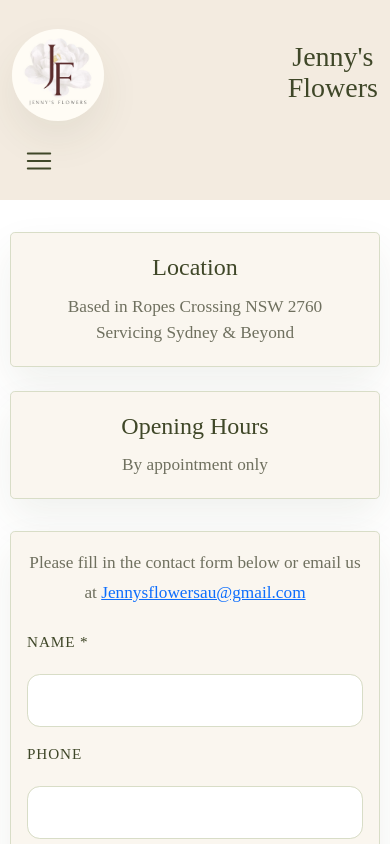
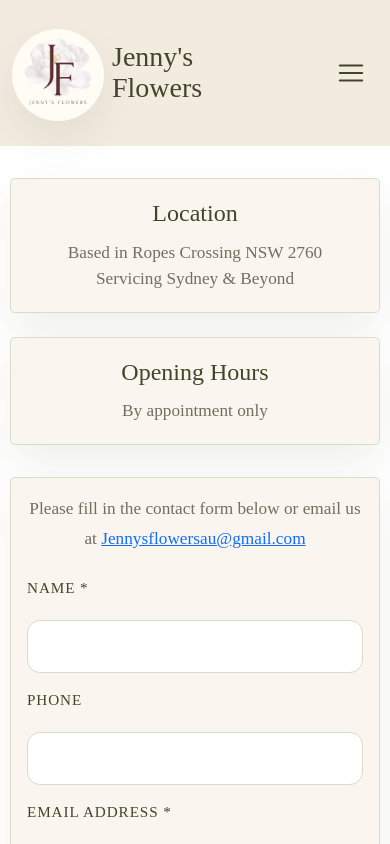
Before and after one commit to Junikab/jennys-flowers, a Vue app: page /contact in a window 390 px wide. Shown: the top 844 px of the page. Built offline with nearby package versions, Linux system fonts and the light colour scheme; a web font is replaced by a local one.

Commit message:
feat: Refactor header and navigation layout for improved responsiveness and styling

```diff
--- a/src/components/layout/TheHeader.vue
+++ b/src/components/layout/TheHeader.vue
@@ -1,6 +1,7 @@
 <template>
   <nav class="navbar navbar-expand-lg site-header">
     <div class="container site-header__inner">
+      <div class="site-branding">
         <router-link class="navbar-brand site-brand" to="/">
           <img
             src="@/assets/images/logo/logo.png"
@@ -14,6 +15,7 @@
             >Jenny's<br class="d-md-none" />
             Flowers</span
           >
+        </div>
       </div>
       <div class="site-nav">
         <TheNavigation />
@@ -46,8 +48,16 @@ export default {
   padding-block: var(--space-2);
 }
 
+.site-branding {
+  display: flex;
+  align-items: center;
+  gap: var(--space-2);
+  min-width: 0;
+}
+
 .site-brand {
   margin-right: 0;
+  flex-shrink: 0;
 }
 
 .site-logo {
@@ -69,21 +79,13 @@ export default {
   margin-left: auto;
   display: flex;
   align-items: center;
+  justify-content: flex-end;
+  flex-shrink: 0;
 }
 
 @media (max-width: 991.98px) {
-  .site-header__inner {
-    justify-content: center;
-  }
-
-  .site-title {
-    text-align: center;
-  }
-
-  .site-nav {
-    width: 100%;
-    margin-left: 0;
-    justify-content: flex-start;
+  .site-branding {
+    gap: var(--space-1);
   }
 }
 
--- a/src/components/layout/TheNavigation.vue
+++ b/src/components/layout/TheNavigation.vue
@@ -2,7 +2,7 @@
   <nav class="navbar navbar-expand-lg">
     <div class="container-fluid flex-column nav-shell">
       <button
-        class="navbar-toggler custom-toggler no-outline align-self-start"
+        class="navbar-toggler custom-toggler no-outline align-self-end"
         type="button"
         data-bs-toggle="collapse"
         data-bs-target="#navbarNav"
@@ -15,7 +15,7 @@
 
       <div
         id="navbarNav"
-        class="collapse navbar-collapse flex-column align-items-start w-100"
+        class="collapse navbar-collapse flex-column align-items-start nav-collapse"
       >
         <ul class="navbar-nav nav-list">
           <li class="nav-item">
@@ -47,6 +47,7 @@ export default { name: 'TheNavigation' }
 
 .nav-shell {
   padding-inline: 0;
+  align-items: flex-end;
 }
 
 .navbar-nav {
@@ -100,6 +101,14 @@ export default { name: 'TheNavigation' }
 }
 
 @media (min-width: 992px) {
+  .nav-shell {
+    align-items: stretch;
+  }
+
+  .nav-collapse {
+    width: auto;
+  }
+
   .nav-list {
     flex-direction: row;
     align-items: center;
@@ -110,9 +119,15 @@ export default { name: 'TheNavigation' }
 @media (max-width: 991.98px) {
   .navbar-collapse {
     border: none;
-    margin-top: var(--space-3);
-    padding-top: var(--space-3);
-    border-top: 1px solid var(--color-line);
+    /* margin-top: var(--space-3); */
+    /* padding-top: var(--space-3); */
+    /* border-top: 1px solid var(--color-line); */
+  }
+
+  .nav-collapse {
+    width: max-content;
+    min-width: 12rem;
+    align-self: flex-end;
   }
 
   .navbar-nav {
--- a/src/views/HomePage.vue
+++ b/src/views/HomePage.vue
@@ -35,6 +35,9 @@ export default {
 
 <style scoped>
 .hero-section {
+  width: 90vw;
+  max-width: 90vw;
+  padding-inline: 0;
   display: flex;
   flex-direction: column;
   gap: var(--space-4);
```
Also changed, not shown: 1 other file (tests, documents, lock files or other folders). Lines whose indentation alone changed are shown as unchanged.
